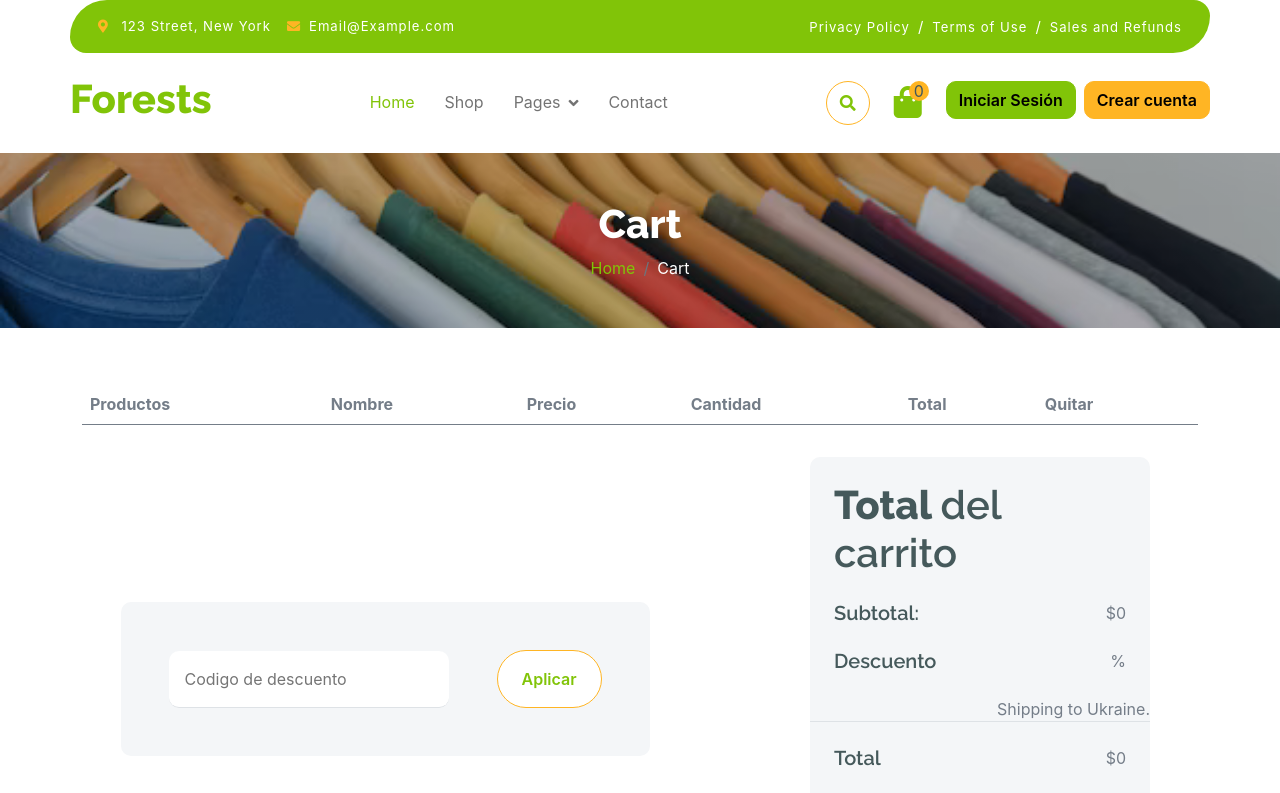
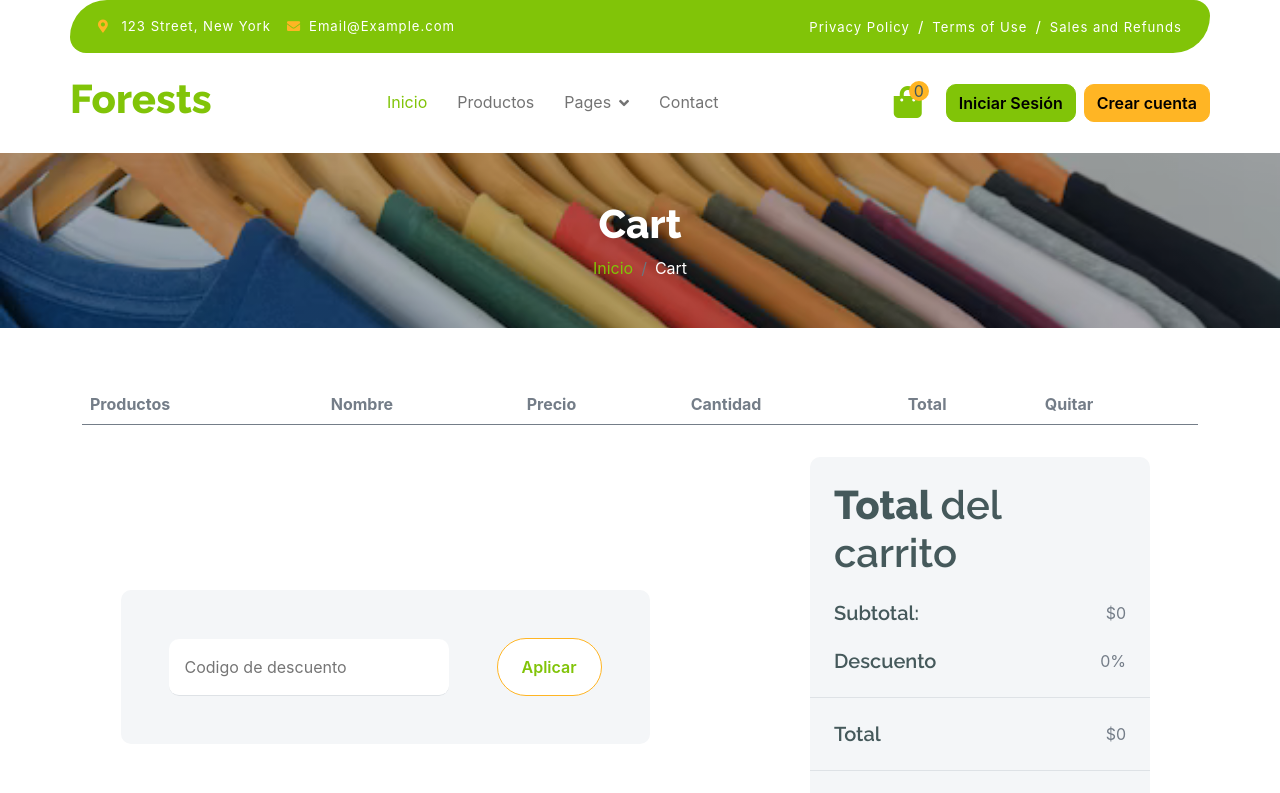
Before and after one commit to joseAntvc/proyecto-final, a React (Create React App) app: page /cart in a window 1280 px wide. Shown: the top 793 px of the page. Built offline with nearby package versions, Linux system fonts and the light colour scheme.

Commit message:
Cambios generales

```diff
--- a/src/components/Pages/Cart.js
+++ b/src/components/Pages/Cart.js
@@ -127,11 +127,11 @@ function Cart() {
                                     <div className="d-flex justify-content-between">
                                         <h5 className="mb-0 me-4">Descuento</h5>
                                         <div className="">
-                                            <p className="mb-0">{ Desc.percentage }%</p>
+                                            <p className="mb-0">{ Desc ? Desc.percentage : 0 }%</p>
                                         </div>
                                     </div>
+                                    <p class="mb-0 text-end">{(Desc ? '-$' +((Desc.percentage)/100 * priceTotal()).toLocaleString() : '')}</p>
                                 </div>
-                                <p class="mb-0 text-end">Shipping to Ukraine.</p>
                                 <div className="py-4 mb-4 border-top border-bottom d-flex justify-content-between">
                                     <h5 className="mb-0 ps-4 me-4">Total</h5>
                                     <p className="mb-0 pe-4">${(Desc ? ((100 - Desc.percentage)/100 * priceTotal()).toLocaleString() : priceTotal().toLocaleString())}</p>
--- a/src/components/Pages/PublicProduct.js
+++ b/src/components/Pages/PublicProduct.js
@@ -1,26 +1,17 @@
-import React, { useState, useEffect, useContext } from 'react';
+import React, { useState, useEffect } from 'react';
 import Page from '../elements/Page';
 import axios from 'axios';
 import { toast } from 'react-toastify';
 import Sidebar from './Sidebar';
-import { AuthContext } from '../../context/AuthContext';
-import { useNavigate } from 'react-router-dom';
 
 export default function CreateProduct() {
     const [categories, setCategories] = useState([]);
 
-    const { isLogIn } = useContext(AuthContext);
-    const navigate = useNavigate();
-
     useEffect(() => {
-        if (!isLogIn) {
-            navigate('/error');
-        } else {
-            axios.get('http://localhost:3000/api/categories')
-                .then(response => setCategories(response.data))
-                .catch(error => toast.error('Error al cargar categorías.'));
-        }
-    }, [isLogIn, navigate]);
+        axios.get('http://localhost:3000/api/categories')
+            .then(response => setCategories(response.data))
+            .catch(error => toast.error('Error al cargar categorías.'));
+    }, []);
 
     const validate = (data) => {
         const errorMessages = [];
@@ -99,14 +90,14 @@ export default function CreateProduct() {
                                         <input name='stock' type="number" className='form-control border-0 py-3 mb-4' placeholder="Stock" />
                                         <input name='size' type="text" className='form-control border-0 py-3 mb-4' placeholder="Tamaño" />
                                         <input name='color' type="text" className='form-control border-0 py-3 mb-4' placeholder="Color" />
-                                        <select name='gender' className='form-control border-0 py-3 mb-4'>
+                                        <select name='gender' className='form-control border-0 py-3 mb-4 bg-white'>
                                             <option value="">Seleccionar género</option>
                                             <option value="Hombre">Hombre</option>
                                             <option value="Mujer">Mujer</option>
                                             <option value="Unisex">Unisex</option>
                                         </select>
-                                        <input name='image' type="file" className='form-control border-0 py-3 mb-4' />
-                                        <select name='category' className='form-control border-0 py-3 mb-4'>
+                                        <input name='image' type="file" className='form-control border-0 py-3 mb-4 bg-white' />
+                                        <select name='category' className='form-control border-0 py-3 mb-4 bg-white'>
                                             <option value="">Seleccionar categoría</option>
                                             {categories.map(category => (
                                                 <option key={category._id} value={category._id}>{category.name}</option>
--- a/src/components/Pages/Shop.js
+++ b/src/components/Pages/Shop.js
@@ -102,10 +102,9 @@ function Shop() {
 
     return (
         <div>
-            <Page page="Shop" />
-            <div className="container-fluid fruite py-5">
-                <div className="container py-5">
-                    <h1 className="mb-4">Productos</h1>
+            <Page page="Productos" />
+            <div className="container-fluid fruite py-3">
+                <div className="container py-3">
                     <div className="row g-4">
                         <div className="col-lg-12">
                             <div className="row g-4 py-3">
@@ -142,7 +141,7 @@ function Shop() {
                                                     <ul className="list-unstyled fruite-categorie fade-in">
                                                         <li onClick={() => handleCategorySelect(null)}>
                                                             <div className="d-flex justify-content-between fruite-name">
-                                                                <Link to="#" className={selectedCategory === null ? 'text-warning' : ''}><i className="fa fa-tshirt me-2"></i>All</Link><span>({total})</span>
+                                                                <Link to="#" className={selectedCategory === null ? 'text-warning' : ''}><i className="fa fa-tshirt me-2"></i>Todos</Link><span>({total})</span>
                                                             </div>
                                                         </li>
                                                         {categories.map((category) => (
--- a/src/components/Pages/ShopDetails.js
+++ b/src/components/Pages/ShopDetails.js
@@ -25,7 +25,6 @@ function ShopDetails() {
                 setLoading(false);
             }
         };
-
         fetchProduct();
     }, [id, navigate]);
 
@@ -55,7 +54,7 @@ function ShopDetails() {
 
     return (
         <div>
-            <Page page="Shop Details" />
+            <Page page="Detalles del producto" />
             {loading ? (
                 <Spinner />
             ) : (
--- a/src/components/Pages/UserProfile.js
+++ b/src/components/Pages/UserProfile.js
@@ -1,6 +1,4 @@
 import React, { useEffect, useState } from 'react';
-import { useContext } from 'react';
-import { AuthContext } from '../../context/AuthContext'; //Importar el AuthContext
 import Page from '../elements/Page';
 import axios from 'axios';
 import Spinner from '../elements/Spinner';
@@ -8,7 +6,7 @@ import { toast } from 'react-toastify';
 import Sidebar from './Sidebar';
 
 function UserProfile() {
-    const id = localStorage.getItem('userId');
+    const id = JSON.parse(localStorage.getItem("user")).id;
     console.log(id);
     const [userData, setUserData] = useState({
         firstName: '',
@@ -109,7 +107,7 @@ function UserProfile() {
 
     return (
         <div>
-            <Page page="User Profile" />
+            <Page page="Perfil del usuario" />
             <div className="container-fluid py-5">
                 <div className="container py-5">
                     <h1 className="mb-4">Perfil del Usuario</h1>
--- a/src/components/elements/Page.js
+++ b/src/components/elements/Page.js
@@ -6,7 +6,9 @@ function Page({ page }) {
         <div className="container-fluid page-header py-5">
             <h1 className="text-center text-white display-6">{ page }</h1>
             <ol className="breadcrumb justify-content-center mb-0">
-                <li className="breadcrumb-item"><Link to="/">Home</Link></li>
+                <li className="breadcrumb-item"><Link to="/">Inicio</Link></li>
+                { (page === "Detalles del producto") ?
+                <li className="breadcrumb-item"><Link to="/shop">Productos</Link></li>:""}
                 <li className="breadcrumb-item active text-white">{ page }</li>
             </ol>
         </div>
--- a/src/components/layouts/Header.js
+++ b/src/components/layouts/Header.js
@@ -1,5 +1,4 @@
 import React, { useState, useContext } from 'react'
-import Search from '../elements/Search';
 import { Link } from 'react-router-dom';
 import { CartContext } from '../../context/CartContext'
 import { AuthContext } from '../../context/AuthContext'
@@ -37,8 +36,8 @@ function Header() {
                         </button>
                         <div className="collapse navbar-collapse bg-white" id="navbarCollapse">
                             <div className="navbar-nav mx-auto">
-                                <Link to="/" className="nav-item nav-link active">Home</Link>
-                                <Link to="/shop" className="nav-item nav-link">Shop</Link>
+                                <Link to="/" className="nav-item nav-link active">Inicio</Link>
+                                <Link to="/shop" className="nav-item nav-link">Productos</Link>
                                 <div className="nav-item dropdown">
                                     <Link to="#" className="nav-link dropdown-toggle" data-bs-toggle="dropdown">Pages</Link>
                                     <div className="dropdown-menu m-0 bg-secondary rounded-0">
@@ -49,7 +48,6 @@ function Header() {
                                 <Link to="/contact" className="nav-item nav-link">Contact</Link>
                             </div>
                             <div className="d-flex m-3 me-0">
-                                <button className="btn-search btn border border-secondary btn-md-square rounded-circle bg-white me-4" data-bs-toggle="modal" data-bs-target="#searchModal"><i className="fas fa-search text-primary"></i></button>
                                 <Link to="/cart" className="position-relative me-4 my-auto">
                                     <i className="fa fa-shopping-bag fa-2x"></i>
                                     <span className="position-absolute bg-secondary rounded-circle d-flex align-items-center justify-content-center text-dark px-1" style={{ top: '-5px', left: '15px', height: '20px', minWidth: '20px' }}>{quantityCart()}</span>
@@ -94,8 +92,6 @@ function Header() {
                     </nav>
                 </div>
             </div>
-
-            <Search />
         </header>
     );
 }
--- a/src/context/CartContext.js
+++ b/src/context/CartContext.js
@@ -8,7 +8,6 @@ const carritoInicial = JSON.parse(localStorage.getItem("carrito")) || [];
 
 export const CartProvider = ({children}) => {
     const [carrito, setCarrito] = useState(carritoInicial);
-
 
     const hadleAgregar = (product, quantity) => {
         if (quantity !== 0) {
```
